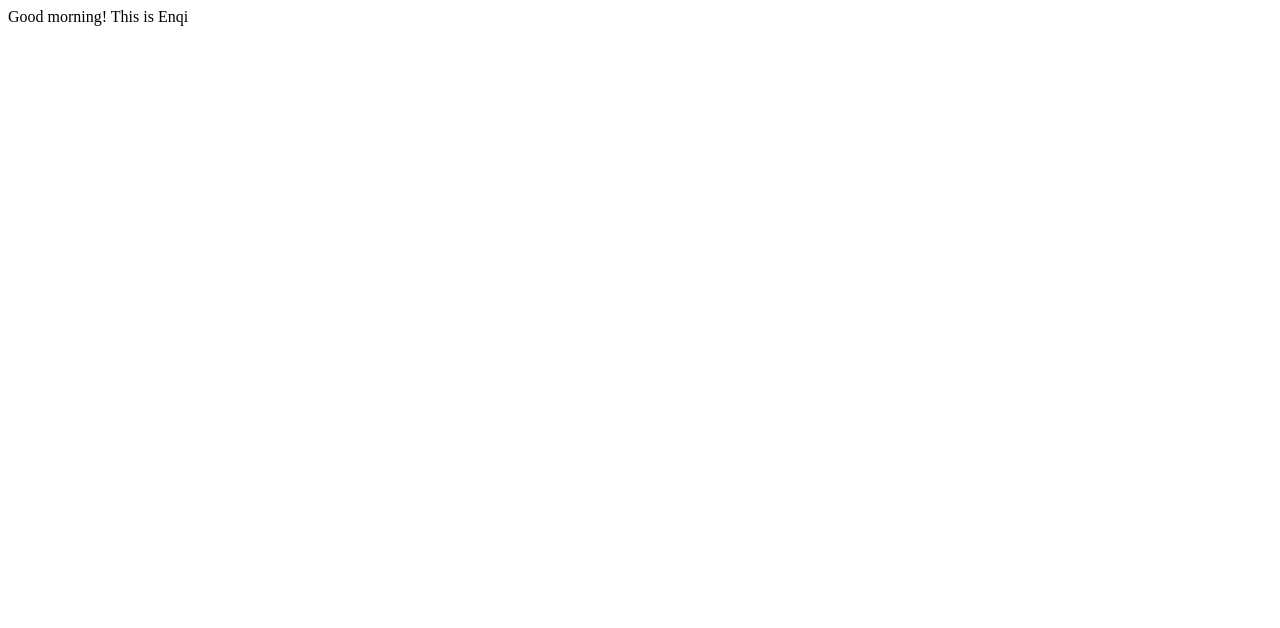
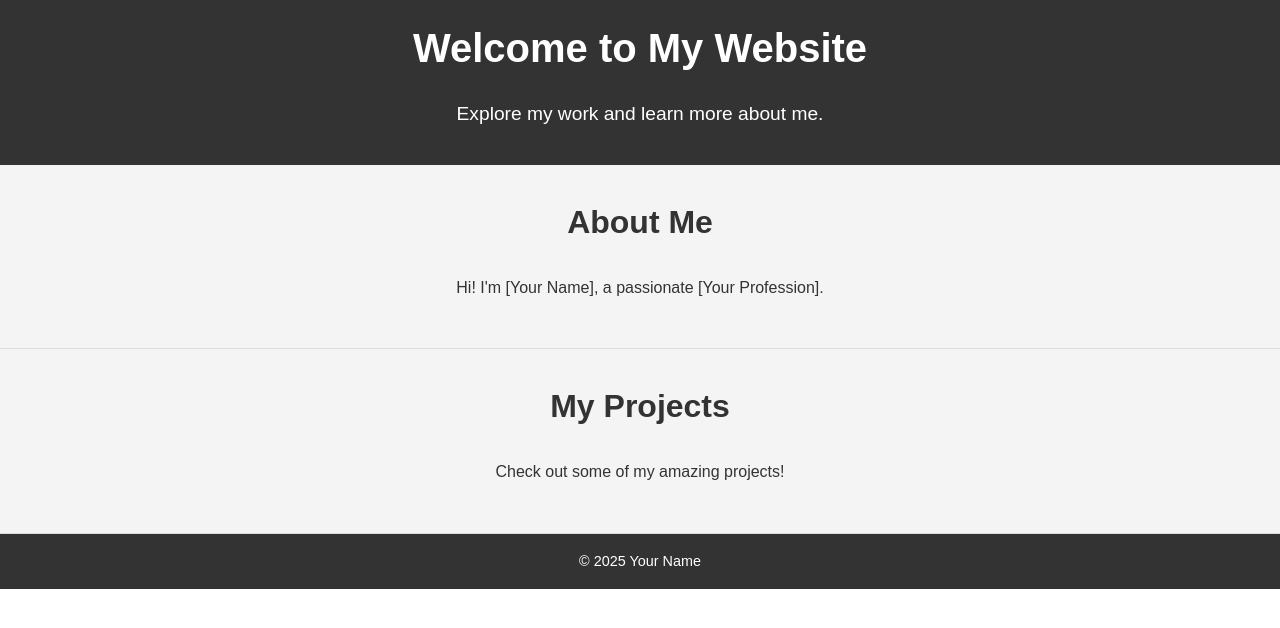
Before and after one commit to samuel54illinois/personal_website, a plain HTML site: page terraform/static_html/index.html in a window 1280 px wide. Drawn offline with Linux system fonts and the light colour scheme.

Commit message:
website update 01-12-2025 v00

```diff
--- a/terraform/static_html/index.html
+++ b/terraform/static_html/index.html
@@ -3,9 +3,25 @@
 <head>
     <meta charset="UTF-8">
     <meta name="viewport" content="width=device-width, initial-scale=1.0">
-    <title>enqiwu.com</title>
+    <title>Your Website Name</title>
+    <!-- Link to External CSS File -->
+    <link rel="stylesheet" href="styles.css">
 </head>
 <body>
-    Good morning! This is Enqi
+    <header>
+        <h1>Welcome to My Website</h1>
+        <p>Explore my work and learn more about me.</p>
+    </header>
+    <section>
+        <h2>About Me</h2>
+        <p>Hi! I'm [Your Name], a passionate [Your Profession].</p>
+    </section>
+    <section>
+        <h2>My Projects</h2>
+        <p>Check out some of my amazing projects!</p>
+    </section>
+    <footer>
+        <p>&copy; 2025 Your Name</p>
+    </footer>
 </body>
 </html>
--- /dev/null
+++ b/terraform/static_html/styles.css
@@ -0,0 +1,51 @@
+/* General Styles */
+body {
+    font-family: Arial, sans-serif;
+    margin: 0;
+    padding: 0;
+    line-height: 1.6;
+    color: #333;
+}
+
+/* Header Styles */
+header {
+    background: #333;
+    color: #fff;
+    padding: 1rem 0;
+    text-align: center;
+}
+
+header h1 {
+    margin: 0;
+    font-size: 2.5rem;
+}
+
+header p {
+    font-size: 1.2rem;
+}
+
+/* Section Styles */
+section {
+    padding: 2rem;
+    text-align: center;
+    background: #f4f4f4;
+    border-bottom: 1px solid #ddd;
+}
+
+section h2 {
+    margin-top: 0;
+    font-size: 2rem;
+}
+
+/* Footer Styles */
+footer {
+    background: #333;
+    color: #fff;
+    padding: 1rem 0;
+    text-align: center;
+}
+
+footer p {
+    margin: 0;
+    font-size: 0.9rem;
+}
```
